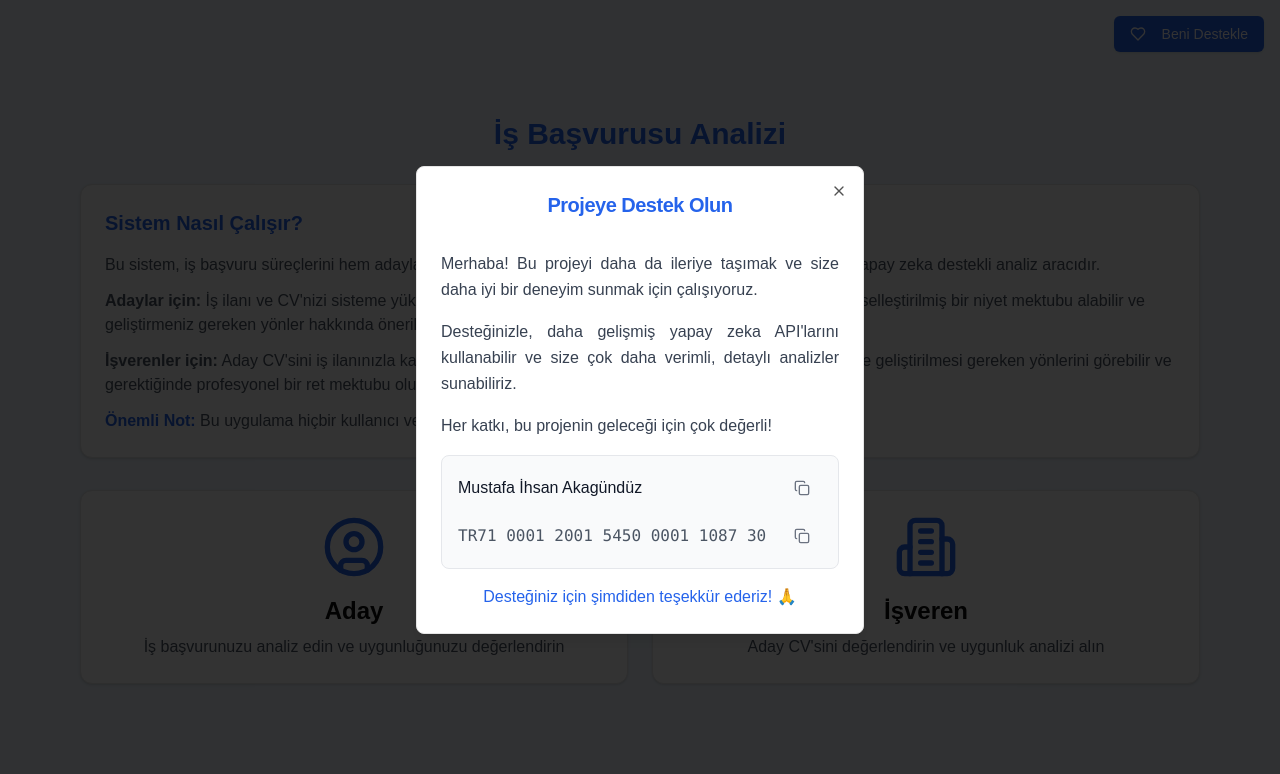
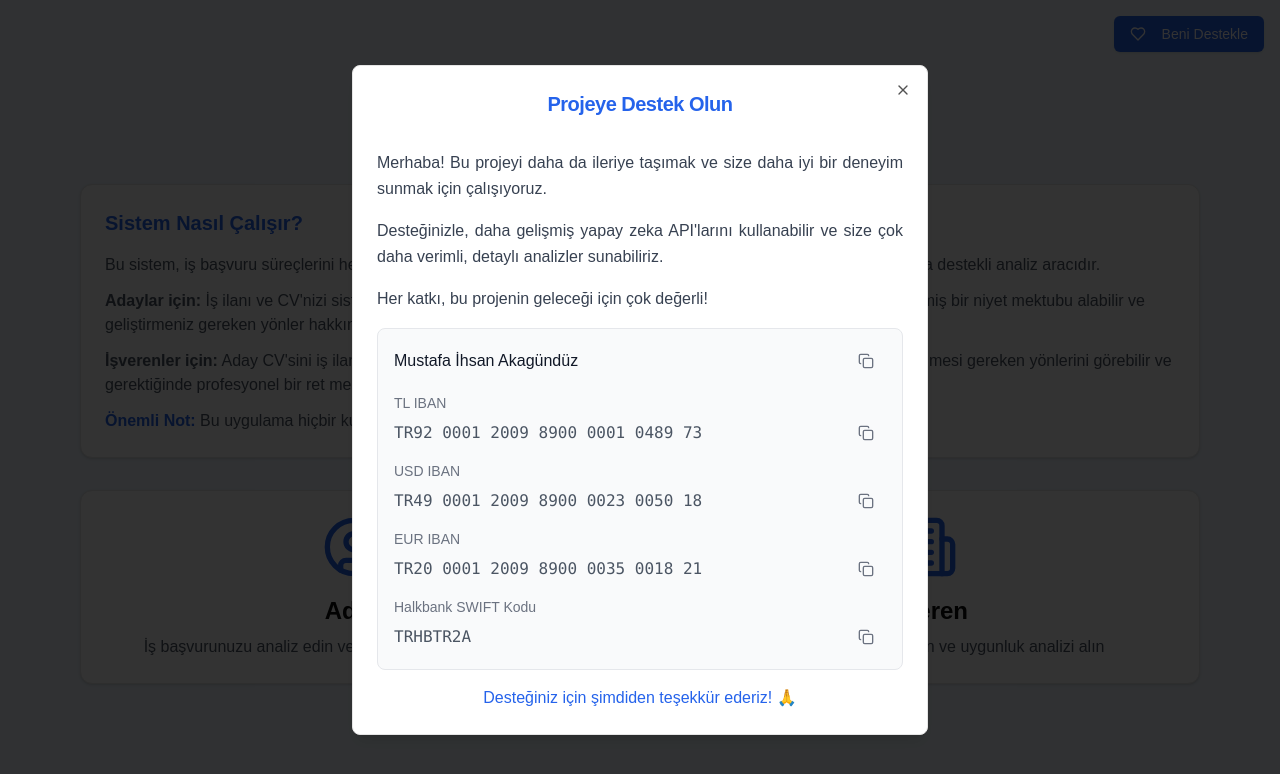
Before and after one commit to mustafaakagunduz/match-app-react, a Next.js app: page / in a window 1280 px wide. Both pictures are taken after a click on the button "Beni Destekle". Shown: the top 774 px of the page. Built offline with nearby package versions, Linux system fonts and the light colour scheme.

Commit message:
some ui fixes

```diff
--- a/src/components/SupportButton.tsx
+++ b/src/components/SupportButton.tsx
@@ -11,26 +11,31 @@ import {
 } from '@/components/ui/dialog';
 
 const SupportButton = () => {
-    const [copiedName, setCopiedName] = useState(false);
-    const [copiedIBAN, setCopiedIBAN] = useState(false);
+    const [copiedStates, setCopiedStates] = useState({
+        name: false,
+        triban: false,
+        usdiban: false,
+        euiban: false,
+        swift: false
+    });
 
-    const handleCopy = async (text: string, type: 'name' | 'iban') => {
+    const handleCopy = async (text: string, type: 'name' | 'triban' | 'usdiban' | 'euiban' | 'swift') => {
         try {
             await navigator.clipboard.writeText(text);
-            if (type === 'name') {
-                setCopiedName(true);
-                setTimeout(() => setCopiedName(false), 2000);
-            } else {
-                setCopiedIBAN(true);
-                setTimeout(() => setCopiedIBAN(false), 2000);
-            }
+            setCopiedStates(prev => ({ ...prev, [type]: true }));
+            setTimeout(() => {
+                setCopiedStates(prev => ({ ...prev, [type]: false }));
+            }, 2000);
         } catch (err) {
             console.error('Kopyalama başarısız oldu:', err);
         }
     };
 
     const name = "Mustafa İhsan Akagündüz";
-    const iban = "TR71 0001 2001 5450 0001 1087 30";
+    const triban = "TR92 0001 2009 8900 0001 0489 73";
+    const usdiban = "TR49 0001 2009 8900 0023 0050 18";
+    const euiban = "TR20 0001 2009 8900 0035 0018 21";
+    const swiftCode = "TRHBTR2A";
 
     return (
         <div className="fixed top-4 right-4 z-50">
@@ -41,7 +46,7 @@ const SupportButton = () => {
                         Beni Destekle
                     </Button>
                 </DialogTrigger>
-                <DialogContent className="sm:max-w-md">
+                <DialogContent className="sm:max-w-xl">
                     <DialogHeader>
                         <DialogTitle className="text-xl font-semibold text-blue-600 mb-4 text-center">
                             Projeye Destek Olun
@@ -50,7 +55,6 @@ const SupportButton = () => {
                     <div className="space-y-4">
                         <p className="text-gray-700 leading-relaxed text-justify">
                             Merhaba! Bu projeyi daha da ileriye taşımak ve size daha iyi bir deneyim sunmak için çalışıyoruz.
-
                         </p>
 
                         <p className="text-gray-700 leading-relaxed text-justify">
@@ -69,27 +73,90 @@ const SupportButton = () => {
                                     className="text-gray-500 hover:text-gray-700"
                                     onClick={() => handleCopy(name, 'name')}
                                 >
-                                    {copiedName ? (
+                                    {copiedStates.name ? (
                                         <Check className="w-4 h-4 text-green-500" />
                                     ) : (
                                         <Copy className="w-4 h-4" />
                                     )}
                                 </Button>
                             </div>
+
+                            <div className="space-y-3">
+                                <div>
+                                    <p className="text-sm font-medium text-gray-500 mb-1">TL IBAN</p>
                                     <div className="flex items-center justify-between">
-                                <p className="font-mono text-gray-600">{iban}</p>
+                                        <p className="font-mono text-gray-600">{triban}</p>
                                         <Button
                                             variant="ghost"
                                             size="sm"
                                             className="text-gray-500 hover:text-gray-700"
-                                    onClick={() => handleCopy(iban, 'iban')}
+                                            onClick={() => handleCopy(triban, 'triban')}
                                         >
-                                    {copiedIBAN ? (
+                                            {copiedStates.triban ? (
                                                 <Check className="w-4 h-4 text-green-500" />
                                             ) : (
                                                 <Copy className="w-4 h-4" />
                                             )}
                                         </Button>
+                                    </div>
+                                </div>
+
+                                <div>
+                                    <p className="text-sm font-medium text-gray-500 mb-1">USD IBAN</p>
+                                    <div className="flex items-center justify-between">
+                                        <p className="font-mono text-gray-600">{usdiban}</p>
+                                        <Button
+                                            variant="ghost"
+                                            size="sm"
+                                            className="text-gray-500 hover:text-gray-700"
+                                            onClick={() => handleCopy(usdiban, 'usdiban')}
+                                        >
+                                            {copiedStates.usdiban ? (
+                                                <Check className="w-4 h-4 text-green-500" />
+                                            ) : (
+                                                <Copy className="w-4 h-4" />
+                                            )}
+                                        </Button>
+                                    </div>
+                                </div>
+
+                                <div>
+                                    <p className="text-sm font-medium text-gray-500 mb-1">EUR IBAN</p>
+                                    <div className="flex items-center justify-between">
+                                        <p className="font-mono text-gray-600">{euiban}</p>
+                                        <Button
+                                            variant="ghost"
+                                            size="sm"
+                                            className="text-gray-500 hover:text-gray-700"
+                                            onClick={() => handleCopy(euiban, 'euiban')}
+                                        >
+                                            {copiedStates.euiban ? (
+                                                <Check className="w-4 h-4 text-green-500" />
+                                            ) : (
+                                                <Copy className="w-4 h-4" />
+                                            )}
+                                        </Button>
+                                    </div>
+                                </div>
+
+                                <div>
+                                    <p className="text-sm font-medium text-gray-500 mb-1">Halkbank SWIFT Kodu</p>
+                                    <div className="flex items-center justify-between">
+                                        <p className="font-mono text-gray-600">{swiftCode}</p>
+                                        <Button
+                                            variant="ghost"
+                                            size="sm"
+                                            className="text-gray-500 hover:text-gray-700"
+                                            onClick={() => handleCopy(swiftCode, 'swift')}
+                                        >
+                                            {copiedStates.swift ? (
+                                                <Check className="w-4 h-4 text-green-500" />
+                                            ) : (
+                                                <Copy className="w-4 h-4" />
+                                            )}
+                                        </Button>
+                                    </div>
+                                </div>
                             </div>
                         </div>
                         <p className="text-blue-600 font-medium text-center">
```
Lines whose indentation alone changed are shown as unchanged.
